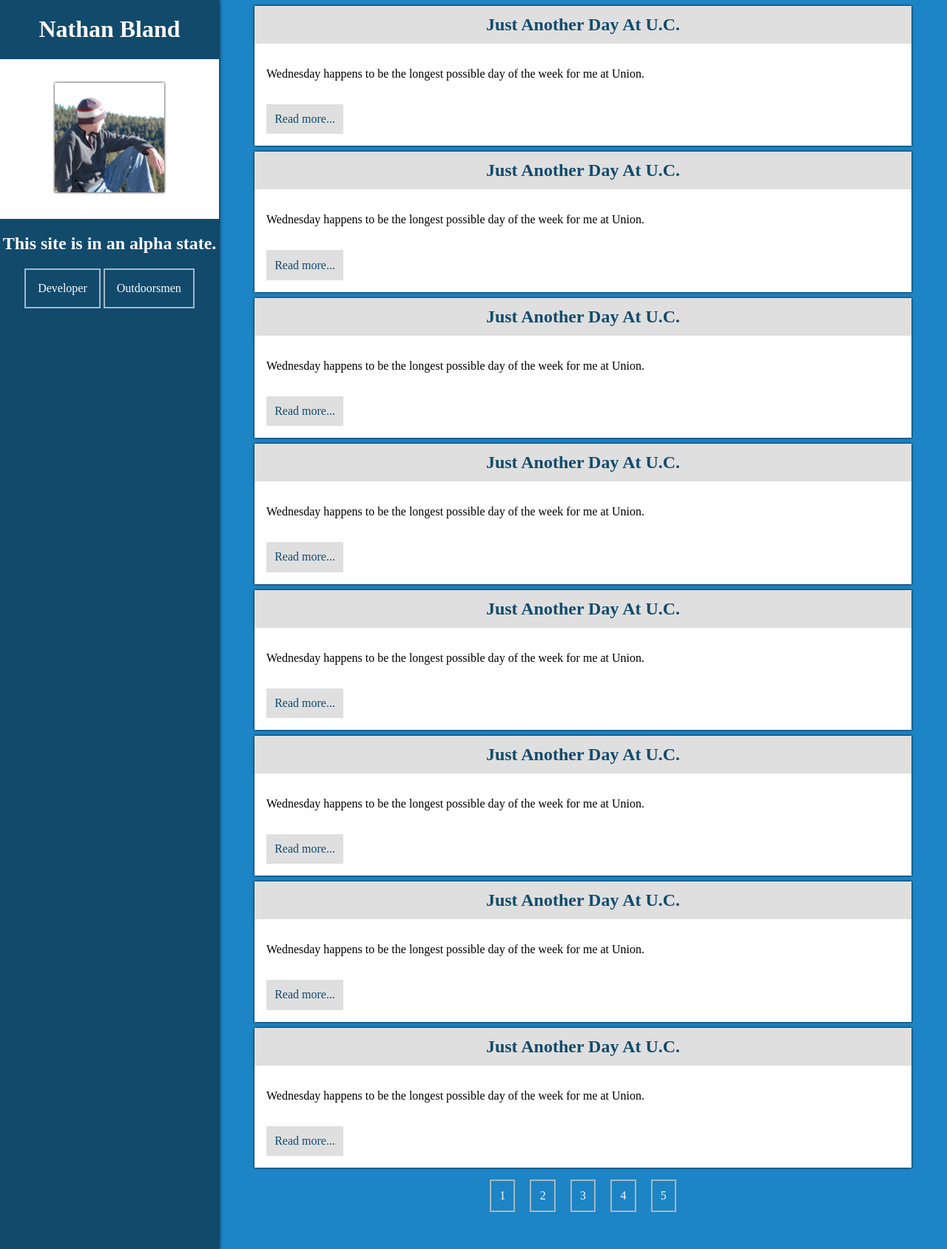
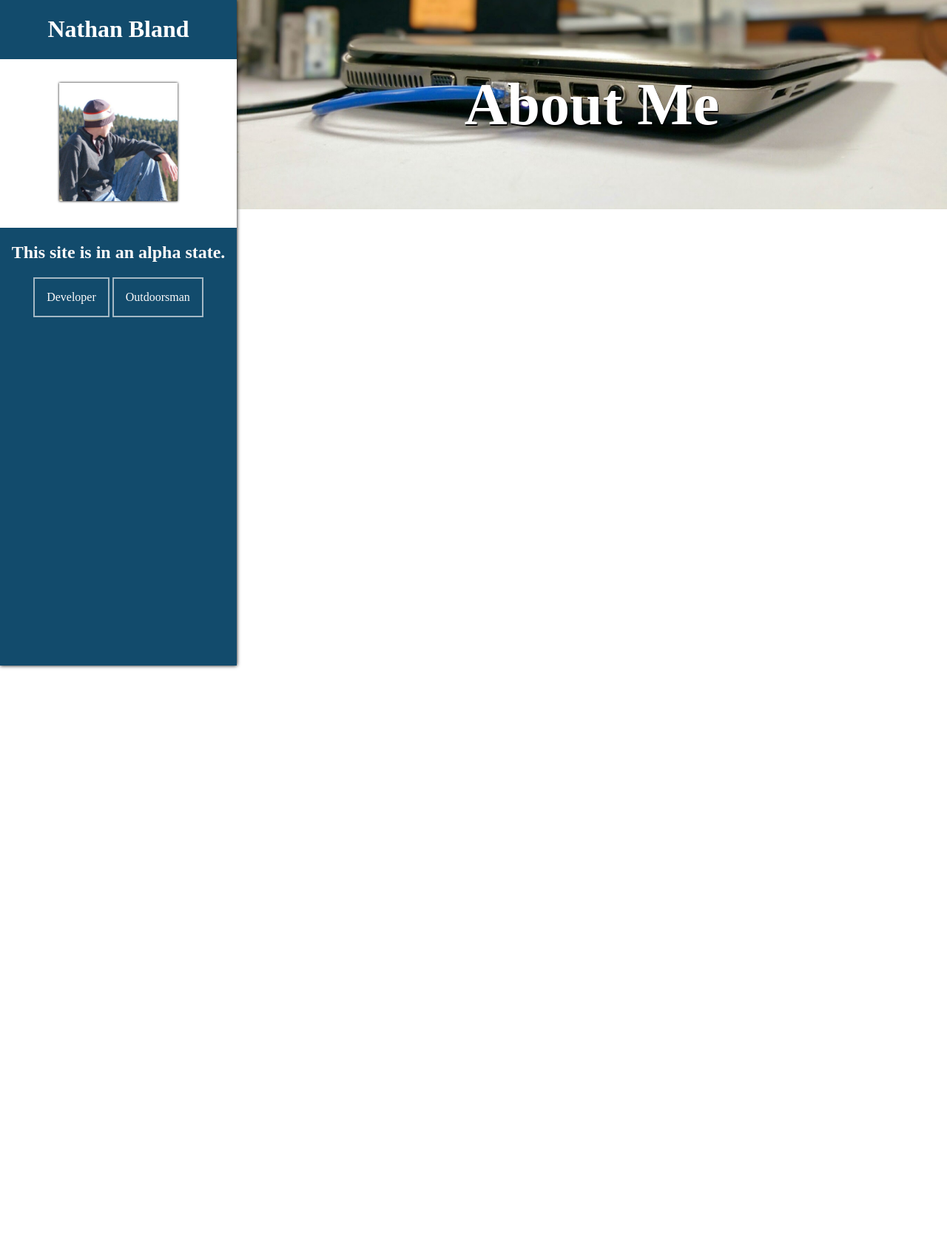
Before and after one commit to NathanBland/NathanBland.github.io, a Jekyll site: the page built from index.html, in a window 1280 px wide. Shown: the whole page at 74% size. Built offline with Jekyll 4.4.1, drawn with Linux system fonts in a browser that asks for light colours; nearby versions of some CDN libraries; Markdown is read by kramdown in place of the engine named in the settings; after the commit the page ends 900 px from its top, so only the background shows below that.

Commit message:
converted to jekyll templates and blog system

```diff
--- a/_config.yml
+++ b/_config.yml
@@ -2,12 +2,14 @@
 pygments:	true
 
 #Permalinks
-permalink:	pretty
+markdown: redcarpet
+highlighter: pygments
 
 title:	Nathan Bland
 
 author:
  name:	'Nathan Bland'
- url:	https://github.com/NathanBland/
-
-paginate:	1
+ #url:	https://github.com/NathanBland/
+baseurl: ""
+paginate_path: "/blog/page:num/"
+paginate:	3
--- a/_layouts/default.html
+++ b/_layouts/default.html
@@ -0,0 +1,28 @@
+<!DOCTYPE html>
+<html>
+    <head>
+        <title>{% if page.title %}{{ page.title }} – {% endif %}{{ site.name }}</title>
+         <meta content='text/html; charset=utf-8' http-equiv='Content-Type'>
+        <link rel="stylesheet" href="//maxcdn.bootstrapcdn.com/font-awesome/4.3.0/css/font-awesome.min.css">
+        <link rel="stylesheet" href="/site.css">
+    </head>
+    <body>
+        <header>
+            <h1><a href="/">Nathan Bland</a></h1>
+            <div class="header-profile">
+                <img class="profile-img" src="/img/outdoors.JPG">
+            </div>
+            <h2>This site is in an alpha state.</h2>
+            <nav>
+                <ul>
+                    <a class="nav-button" href="/blog"><li>Developer</li></a>
+                    <a class="nav-button" href="#"><li>Outdoorsman</li></a>
+                </ul>
+            </nav>
+        </header>
+        <main role="main">
+            {{content}}
+        </main>
+    </body>
+
+</html>
--- a/index.html
+++ b/index.html
@@ -1,79 +1,6 @@
-<!DOCTYPE html>
-<html>
-    <head>
-        <title>NathanBland.github.io</title>
-        <!--<link rel="stylesheet" href="//cdn.jsdelivr.net/pure/0.6.0/pure-min.css">-->
-        <link rel="stylesheet" href="/site.css">
-    </head>
-    <body>
-        <header>
-            <h1>Nathan Bland</h1>
-            <div class="header-profile">
-                <img class="profile-img" src="img/outdoors.JPG">
-            </div>
-            <h2>This site is in an alpha state.</h2>
-            <nav>
-                <ul>
-                    <a class="nav-button" href="#"><li>Developer</li></a>
-                    <a class="nav-button" href="#"><li>Outdoorsmen</li></a>
-                    <!--<a href="#"><li>About me</li></a>
-                    <a href="#"><li>Things I've made</li></a>
-                    <a href="#"><li>Where I've worked</li></a>
-                    <a href="#"><li>Contact me</li></a>
-                    <a href="#"><li>Blog</li></a>-->
-                </ul>
-            </nav>
-        </header>
-        <main role="main">
-            <article>
-                <h2>Just Another Day At U.C.</h2>
-                <p>Wednesday happens to be the longest possible day of the week for me at Union.</p>
-                <a class="nav-button" href="#">Read more...</a>
-            </article>
-            <article>
-                <h2>Just Another Day At U.C.</h2>
-                <p>Wednesday happens to be the longest possible day of the week for me at Union.</p>
-                <a class="nav-button" href="#">Read more...</a>
-            </article>
-            <article>
-                <h2>Just Another Day At U.C.</h2>
-                <p>Wednesday happens to be the longest possible day of the week for me at Union.</p>
-                <a class="nav-button" href="#">Read more...</a>
-            </article>
-            <article>
-                <h2>Just Another Day At U.C.</h2>
-                <p>Wednesday happens to be the longest possible day of the week for me at Union.</p>
-                <a class="nav-button" href="#">Read more...</a>
-            </article>
-            <article>
-                <h2>Just Another Day At U.C.</h2>
-                <p>Wednesday happens to be the longest possible day of the week for me at Union.</p>
-                <a class="nav-button" href="#">Read more...</a>
-            </article>
-            <article>
-                <h2>Just Another Day At U.C.</h2>
-                <p>Wednesday happens to be the longest possible day of the week for me at Union.</p>
-                <a class="nav-button" href="#">Read more...</a>
-            </article>
-            <article>
-                <h2>Just Another Day At U.C.</h2>
-                <p>Wednesday happens to be the longest possible day of the week for me at Union.</p>
-                <a class="nav-button" href="#">Read more...</a>
-            </article>
-            <article>
-                <h2>Just Another Day At U.C.</h2>
-                <p>Wednesday happens to be the longest possible day of the week for me at Union.</p>
-                <a class="nav-button" href="#">Read more...</a>
-            </article>
-            <nav class="paging">
-                <a class="nav-button" href="#">1</a>
-                <a class="nav-button" href="#">2</a>
-                <a class="nav-button" href="#">3</a>
-                <a class="nav-button" href="#">4</a>
-                <a class="nav-button" href="#">5</a>
-            </nav>
-            <br/>
-        </main>
-    </body>
-
-</html>
+---
+layout: default
+---
+<aside class="landing main-landing">
+    <h2>About Me</h2>
+</aside>
--- a/site.css
+++ b/site.css
@@ -1,6 +1,6 @@
 body {
     margin: 0;
-    background-color: #1D84C5;
+    background-color: white;
     display: flex;
     min-height: 100vh;
     height: 100vh;
@@ -12,7 +12,7 @@
 }
 header {
     flex: 1;
-    background-color: rgba(9, 19, 21, 0.5);
+    background-color: #124B6C;
     background-size: cover;
     box-shadow: 0px 0px 5px black;
     /*display: flex;/* Temp fixes for IE, and chrome */
@@ -22,6 +22,10 @@
 }
 header > h1, h2, nav {
     text-align: center;
+}
+header > h1 > a {
+    color: white;
+    text-decoration: none;
 }
 .header-profile {
     width: 100%;
@@ -59,19 +63,44 @@
     box-shadow: 0px 0px 12px black;
 }
 main {
-    flex: 3;
-    padding-left: 3em;
-    padding-right: 3em;
-    /*display: flex; /* disabled until I can figure out what's up with chrome and IE. */
+    flex: 3 1 0%;
     flex-direction: column;
     overflow-y: scroll;
+}
+.landing {
+    position: relative;
+    z-index: -1;
+    margin-top: 0;
+    padding-top: 0;
+    min-height: 10em;
+}
+.main-landing {
+    background: url("/img/laptop.jpg");
+    background-size: cover;
+    background-position: bottom center;
+    background-repeat: no-repeat;
+}
+.blog-landing {
+    background: url("/img/landing.jpg");
+    background-size: cover;
+    background-position: bottom center;
+    background-repeat: no-repeat;
+}
+.landing h2 {
+    margin: 0;
+    padding-top: 10%;
+    padding-bottom: 10%;
+    text-shadow: 1px 2px #000000;
+    color:white;
+    font-size: 5em;
 }
 article {
     margin-top: .5em;
     margin-bottom: .5em;
+    margin-left: 10em;
+    margin-right: 10em;
     background-color: rgba(255, 255, 255, 1);
     transition: 1s all;
-    box-shadow: 0px 0px 3px black;
 }
 article:hover {
     box-shadow: 0px 0px 12px black;
@@ -97,9 +126,18 @@
 }
 article > .nav-button:hover {
     border: none;
+    background-color: #124B6C;
     color: white;
 }
-
+.post-full > h2 {
+    font-size: 2em;
+}
+.post-full:hover {
+    box-shadow: none;
+}
+p > img {
+    width: 100%;
+}
 .paging {
     margin-top: .5em;
     margin-bottom: 1em;
```
Also changed, not shown: _layouts/blog.html (deleted, +0 -41 lines), _layouts/post.html (+7 -0 lines), _posts/2015-3-23-Jekyll-My-Blog.md (added, +10 -0 lines), blog/index.html (added, +25 -0 lines), img/laptop.jpg (added).
